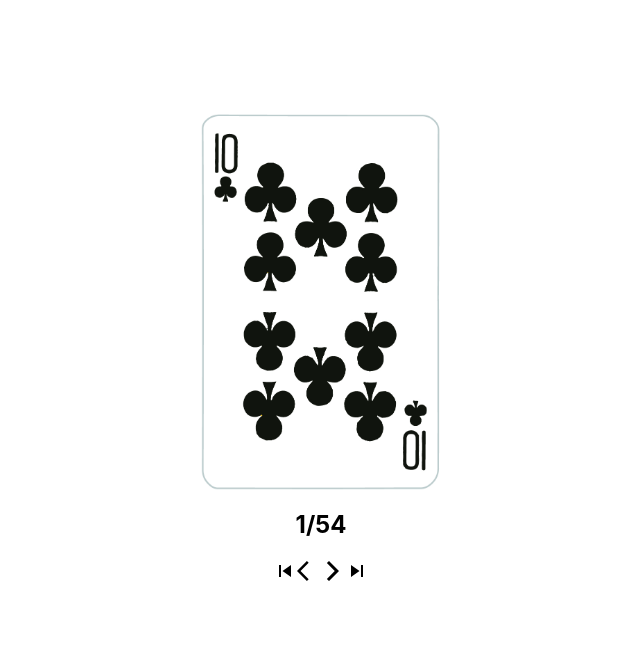
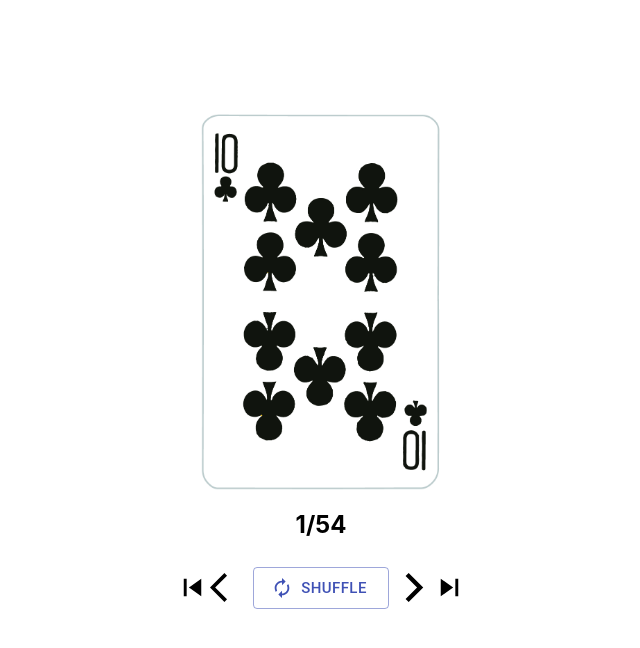
Before and after one commit to donggoolosori/random-trump-card, a React (Create React App) app: page / in a window 1280 px wide. Shown: the top 648 px of the page, without its empty margins (319-959 px from the left). Built offline with nearby package versions, Linux system fonts and the light colour scheme.

Commit message:
Add card shuffle

```diff
--- a/src/App.css
+++ b/src/App.css
@@ -20,6 +20,8 @@
   margin-bottom: 0;
 }
 .button-container {
+  display: flex;
+  align-items: center;
   margin: 30px;
   margin-top: 0;
 }
--- a/src/App.tsx
+++ b/src/App.tsx
@@ -1,28 +1,40 @@
 import { useEffect, useState } from 'react';
 import './App.css';
+import Button from '@material-ui/core/Button';
 import { Card } from './card/Card';
+import { makeStyles } from '@material-ui/core';
 // icon
 import SkipPreviousIcon from '@material-ui/icons/SkipPrevious';
 import SkipNextIcon from '@material-ui/icons/SkipNext';
 import ArrowForwardIosIcon from '@material-ui/icons/ArrowForwardIos';
 import ArrowBackIosIcon from '@material-ui/icons/ArrowBackIos';
+import AutorenewIcon from '@material-ui/icons/Autorenew';
+
+const useStyles = makeStyles((theme) => ({
+  button: {
+    margin: theme.spacing(1),
+  },
+}));
 
 const App = () => {
   const [cardSet, setCardSet] = useState(['J1']);
   const [cardIndex, setCardIndex] = useState(0);
   const [count, setCount] = useState(1);
+  const classes = useStyles();
 
+  // Set cardset at the first load
   useEffect(() => {
     setCardSet(new Card().card);
   }, []);
 
+  // Go to previous card
   const prevOnClick = () => {
     if (cardIndex > 0) {
       setCount(count - 1);
       setCardIndex(cardIndex - 1);
     }
   };
-
+  // Go to next card
   const nextOnClick = () => {
     if (cardIndex < 53) {
       setCount(count + 1);
@@ -30,14 +42,19 @@ const App = () => {
     }
   };
 
+  // Go to a first card
   const goFirst = () => {
     setCount(1);
     setCardIndex(0);
   };
-
+  // Go to a last card
   const goLast = () => {
     setCount(54);
     setCardIndex(53);
+  };
+  // shuffle card by reloading
+  const shuffle = () => {
+    window.location.reload();
   };
 
   return (
@@ -53,10 +70,20 @@ const App = () => {
         <h2>{count}/54</h2>
       </div>
       <div className="button-container">
-        <SkipPreviousIcon onClick={goFirst} />
-        <ArrowBackIosIcon onClick={prevOnClick} />
-        <ArrowForwardIosIcon onClick={nextOnClick} />
-        <SkipNextIcon onClick={goLast} />
+        <SkipPreviousIcon fontSize="large" onClick={goFirst} />
+        <ArrowBackIosIcon fontSize="large" onClick={prevOnClick} />
+        <Button
+          variant="outlined"
+          color="primary"
+          size="large"
+          className={classes.button}
+          onClick={shuffle}
+          startIcon={<AutorenewIcon />}
+        >
+          Shuffle
+        </Button>
+        <ArrowForwardIosIcon fontSize="large" onClick={nextOnClick} />
+        <SkipNextIcon fontSize="large" onClick={goLast} />
       </div>
     </div>
   );
```
Also changed, not shown: 1 other file (tests, documents, lock files or other folders).
